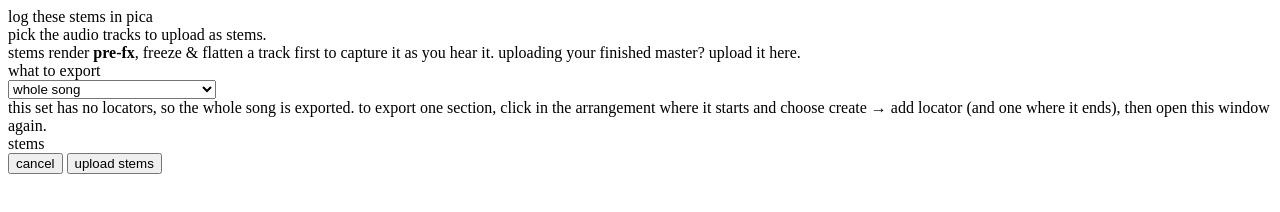
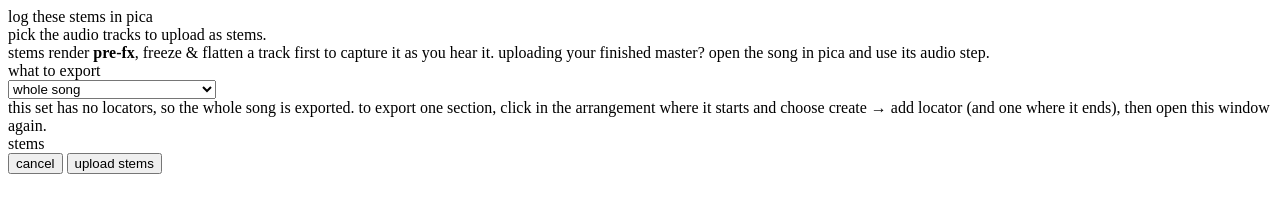
Before and after one commit to withpica/pica-ableton-extension, a website: page ui/audio.html in a window 1280 px wide. Drawn offline with Linux system fonts and the light colour scheme.

Commit message:
docs: the master upload is on the song page; song search; a link's note
Co-Authored-By: Claude Opus 5.5 <noreply@anthropic.com>
Claude-Session: https://claude.ai/code/session_01LnPbAcsv2SDzAVxT1aZvU8

```diff
--- a/ui/audio.html
+++ b/ui/audio.html
@@ -7,7 +7,7 @@
   <body>
     <div class="h">log these stems in pica</div>
     <div class="hint">pick the audio tracks to upload as stems.</div>
-    <div class="hint">stems render <b>pre-fx</b>, freeze &amp; flatten a track first to capture it as you hear it. uploading your finished master? <a id="masterlink" target="_blank">upload it here</a>.</div>
+    <div class="hint">stems render <b>pre-fx</b>, freeze &amp; flatten a track first to capture it as you hear it. uploading your finished master? <a id="masterlink" target="_blank">open the song in pica</a> and use its audio step.</div>
     <div class="label">what to export</div>
     <div class="stem-row">
       <select id="range">
```
Also changed, not shown: README.md.
